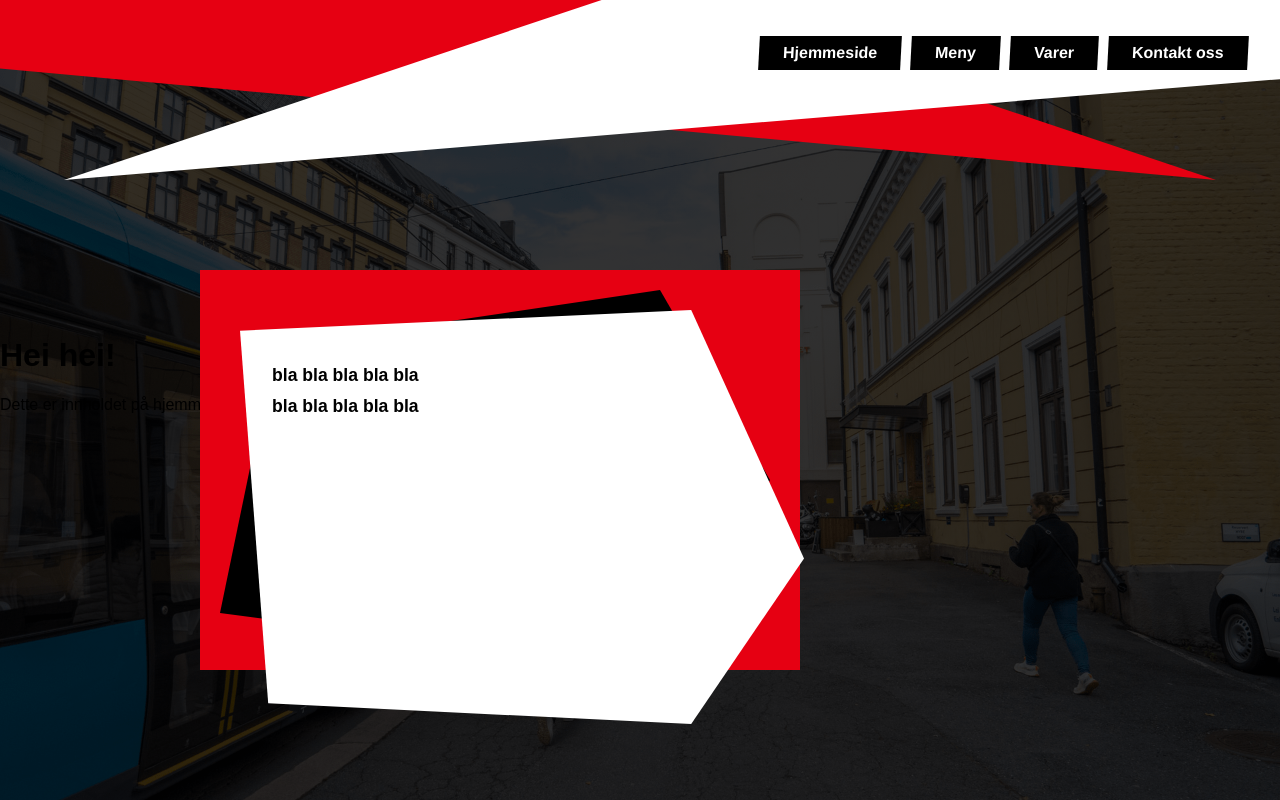
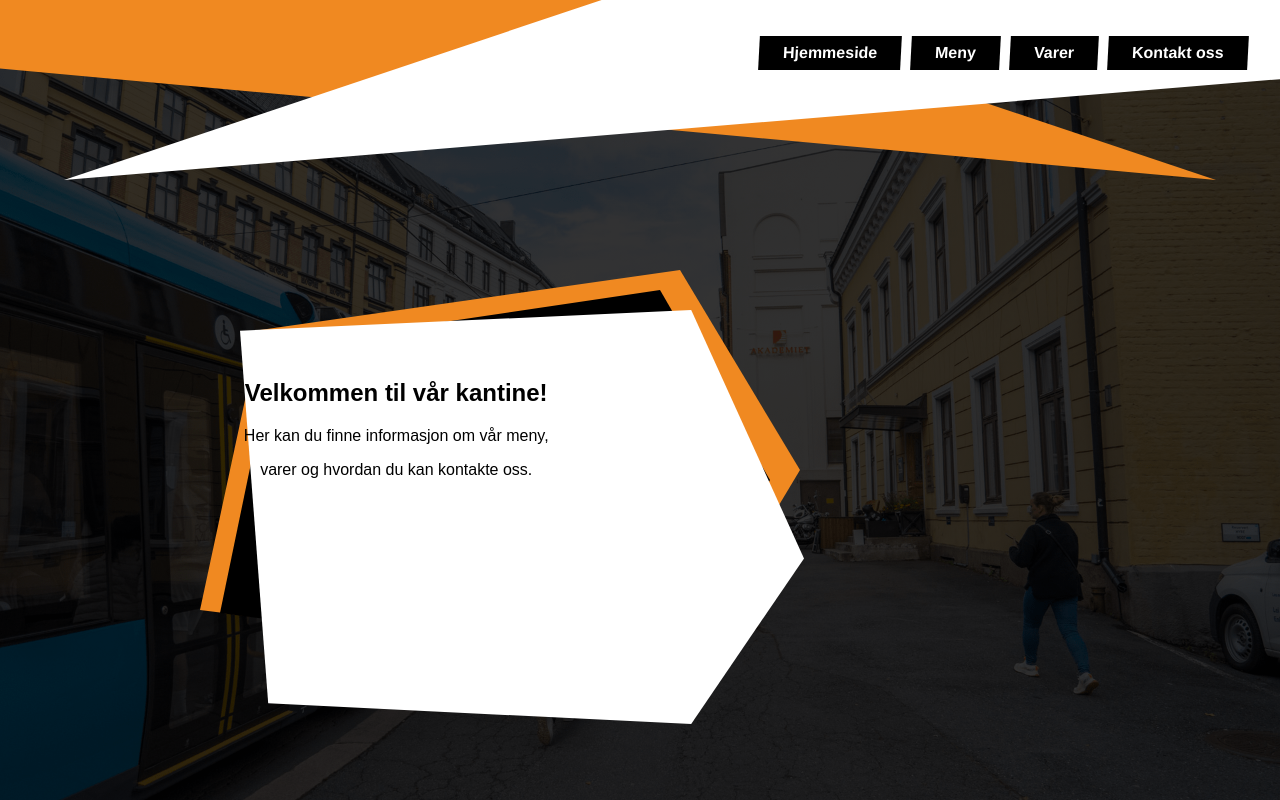
Before and after one commit to 24caratgoldenlabububobatea/kant, a Flask app: page / in a window 1280 px wide. Run offline with Flask 3, Linux system fonts and the light colour scheme.

Commit message:
fixed text so now it doesn't float around. and added the schools logo.

```diff
--- a/static/css/css.css
+++ b/static/css/css.css
@@ -22,7 +22,7 @@ body {
 }
 
 .red-bg {
-  background: #E60012;
+  background: #F08921;
   clip-path: polygon(0 0, 53% 0, 95% 50%, 0 19%);
   height: 300%;
   width: 100%;
@@ -65,12 +65,15 @@ body {
   padding: 3rem;
 }
 
+/* Parent */
 .shapes {
   position: relative;
   height: 100vh;
   width: 100%;
   overflow: hidden;
+  background: #000;
 }
+
 
 .shape {
   position: absolute;
@@ -78,12 +81,13 @@ body {
 
 /* Red base shape */
 .shape.red {
-  background: #E60012;
+  background: #F08921;
   width: 600px;
   height: 400px;
   left: 200px;
   top: 50px;
   z-index: 1;
+  clip-path: polygon(10% 15%, 80% 0, 100% 50%, 80% 100%, 0 85%);
 }
 
 /* Black middle shape */
@@ -109,9 +113,15 @@ body {
   clip-path: polygon(0 5%, 80% 0, 100% 60%, 80% 100%, 5% 95%);
 }
 
-.shape.white p {
-  font-weight: 800;
-  font-size: 1.1rem;
+/* Under here is css for hjemmeseide.html */
+
+.hjemmeside-content {
   color: #000;
-  line-height: 1.8;
+  position: absolute;
+  font-family: 'Poppins', sans-serif;
+  top: 50%;
+  left: 50%;
+  transform: translate(-130%, -30%);
+  text-align: center;
+  z-index: 4;
 }
--- a/templates/base.html
+++ b/templates/base.html
@@ -24,7 +24,6 @@
     <div class="shape red"></div>
     <div class="shape black"></div>
     <div class="shape white">
-      <p>bla bla bla bla bla<br>bla bla bla bla bla</p>
     </div>
   </section>
 </div>
--- a/templates/hjemmeside.html
+++ b/templates/hjemmeside.html
@@ -6,6 +6,9 @@
 {% endblock %}
 
 {% block body %}
-    <h1>Hei hei!</h1>
-    <p>Dette er innholdet på hjemmesiden.</p>
+<section class="hjemmeside-content">
+    <h1>Velkommen til vår kantine!</h1>
+    <p>Her kan du finne informasjon om vår meny,</p>
+    <p>varer og hvordan du kan kontakte oss.</p>
+</section>
 {% endblock %}
```
Also changed, not shown: static/akademiet_oransje_rgb-1000x398.png (added).
